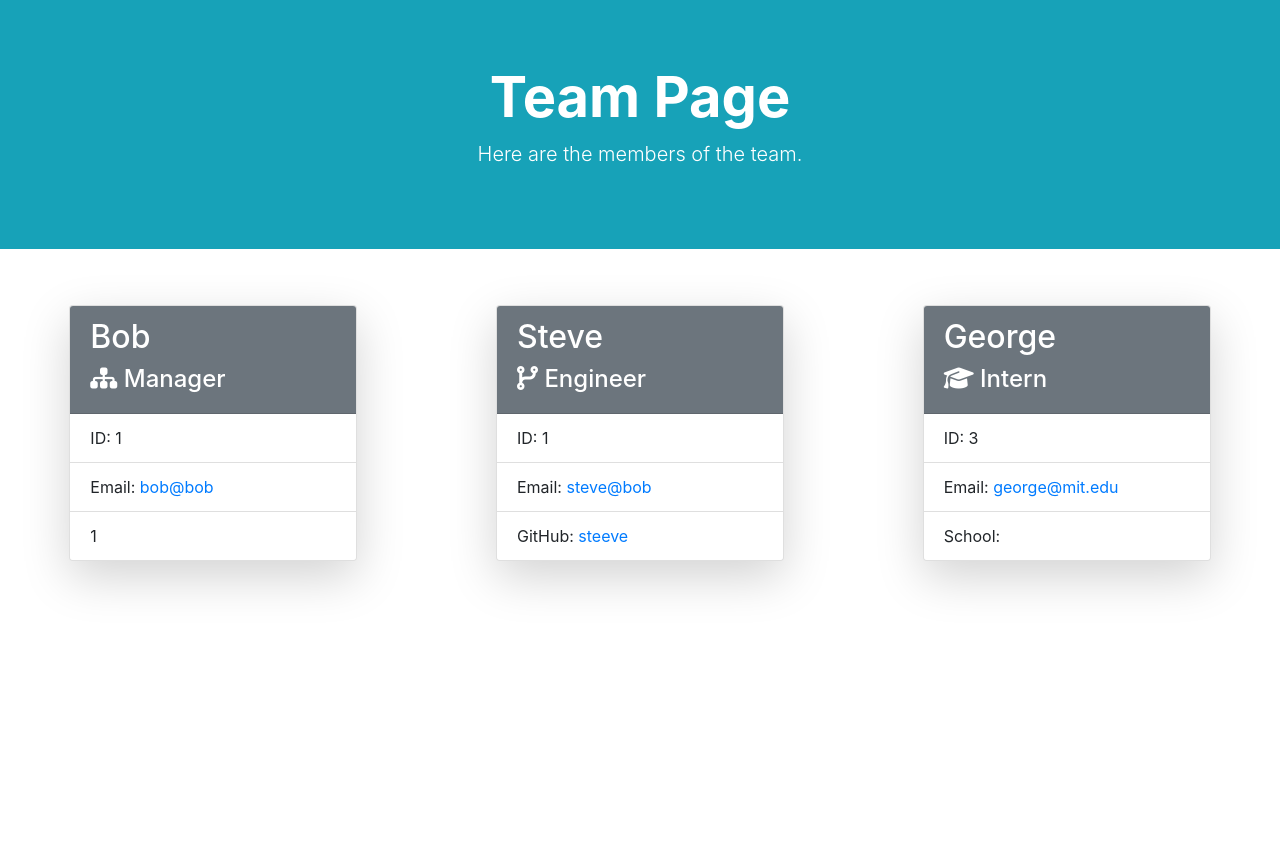
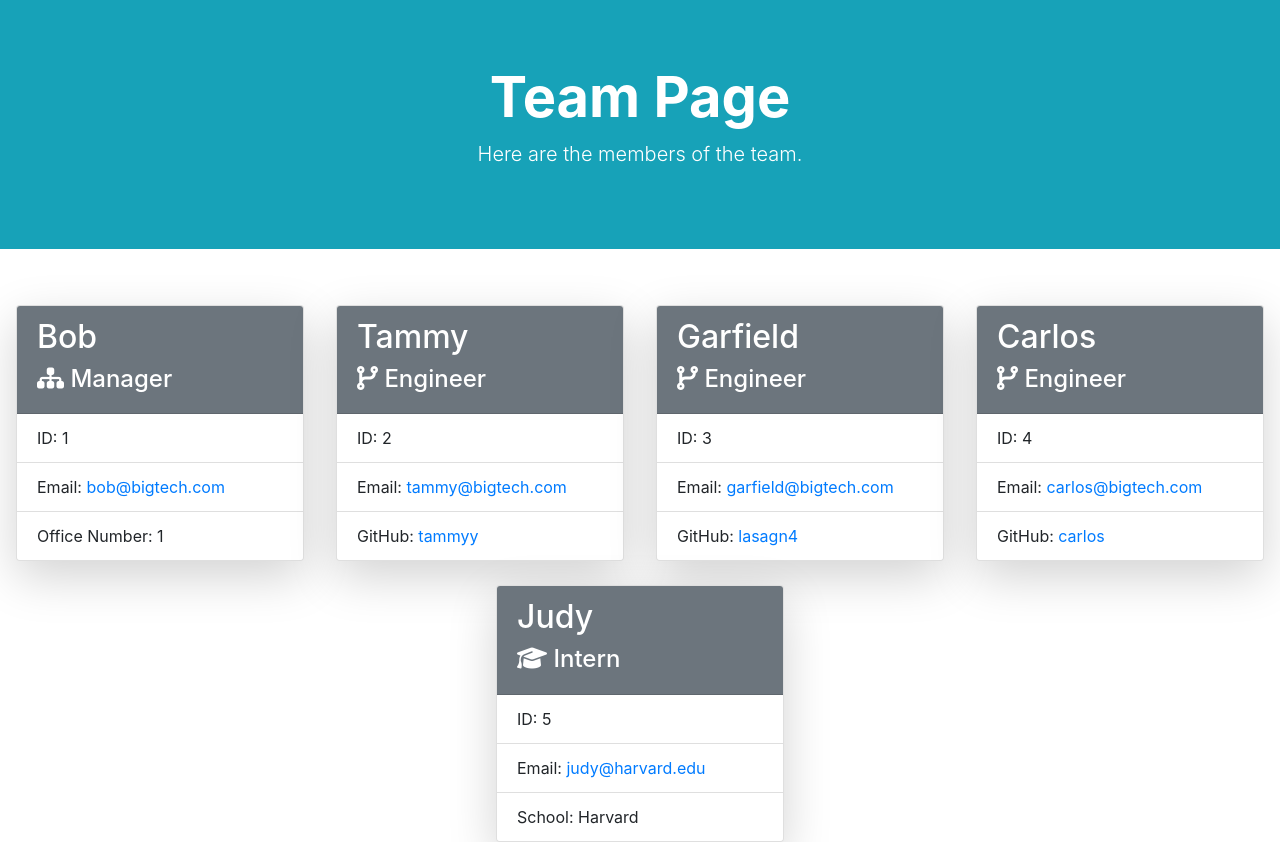
Before and after one commit to jystyn/team-profile-generator, a website: page dist/index.html in a window 1280 px wide. Before the commit the page ends 800 px from the top, so only its background shows below. Drawn offline with nearby package versions, Linux system fonts and the light colour scheme.

Commit message:
Created README. Recorded video of usage. Added screenshot to lib

```diff
--- a/dist/index.html
+++ b/dist/index.html
@@ -1,4 +1,5 @@
 
+    <!DOCTYPE html>
     <html lang="en">
     <head>
         <meta charset="UTF-8">
@@ -24,31 +25,53 @@
         </div>
         <ul class="list-group list-group-flush">
             <li class="list-group-item">ID: 1</li>
-            <li class="list-group-item">Email: <a href="mailto:bob@bob">bob@bob</a></li>
-            <li class="list-group-item">1</li>
+            <li class="list-group-item">Email: <a href="mailto:bob@bigtech.com">bob@bigtech.com</a></li>
+            <li class="list-group-item">Office Number: 1</li>
         </ul>
     </div>
 
     <div class="card shadow-lg mt-4" style="width: 18rem;">
         <div class="card-header bg-secondary text-white">
-            <h2>Steve</h2>
+            <h2>Tammy</h2>
             <h4><i class="fa-solid fa-code-branch"></i> Engineer</h4>
         </div>
         <ul class="list-group list-group-flush">
-            <li class="list-group-item">ID: 1</li>
-            <li class="list-group-item">Email: <a href="mailto:steve@bob">steve@bob</a></li>
-            <li class="list-group-item">GitHub: <a href="https://github.com/steeve">steeve</a></li>
+            <li class="list-group-item">ID: 2</li>
+            <li class="list-group-item">Email: <a href="mailto:tammy@bigtech.com">tammy@bigtech.com</a></li>
+            <li class="list-group-item">GitHub: <a href="https://github.com/tammyy">tammyy</a></li>
         </ul>
     </div>
     <div class="card shadow-lg mt-4" style="width: 18rem;">
         <div class="card-header bg-secondary text-white">
-            <h2>George</h2>
+            <h2>Garfield</h2>
+            <h4><i class="fa-solid fa-code-branch"></i> Engineer</h4>
+        </div>
+        <ul class="list-group list-group-flush">
+            <li class="list-group-item">ID: 3</li>
+            <li class="list-group-item">Email: <a href="mailto:garfield@bigtech.com">garfield@bigtech.com</a></li>
+            <li class="list-group-item">GitHub: <a href="https://github.com/lasagn4">lasagn4</a></li>
+        </ul>
+    </div>
+    <div class="card shadow-lg mt-4" style="width: 18rem;">
+        <div class="card-header bg-secondary text-white">
+            <h2>Carlos</h2>
+            <h4><i class="fa-solid fa-code-branch"></i> Engineer</h4>
+        </div>
+        <ul class="list-group list-group-flush">
+            <li class="list-group-item">ID: 4</li>
+            <li class="list-group-item">Email: <a href="mailto:carlos@bigtech.com">carlos@bigtech.com</a></li>
+            <li class="list-group-item">GitHub: <a href="https://github.com/carlos">carlos</a></li>
+        </ul>
+    </div>
+    <div class="card shadow-lg mt-4" style="width: 18rem;">
+        <div class="card-header bg-secondary text-white">
+            <h2>Judy</h2>
             <h4><i class="fa-solid fa-graduation-cap"></i> Intern</h4>
         </div>
         <ul class="list-group list-group-flush">
-            <li class="list-group-item">ID: 3</li>
-            <li class="list-group-item">Email: <a href="mailto:george@mit.edu">george@mit.edu</a></li>
-            <li class="list-group-item">School: </li>
+            <li class="list-group-item">ID: 5</li>
+            <li class="list-group-item">Email: <a href="mailto:judy@harvard.edu">judy@harvard.edu</a></li>
+            <li class="list-group-item">School: Harvard</li>
         </ul>
     </div>
         </div>
```
Also changed, not shown: README.md (added), lib/team-profile-generator-screenshot.png (added).
